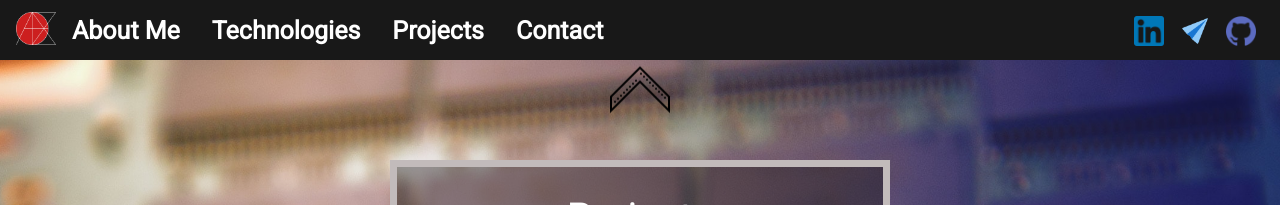
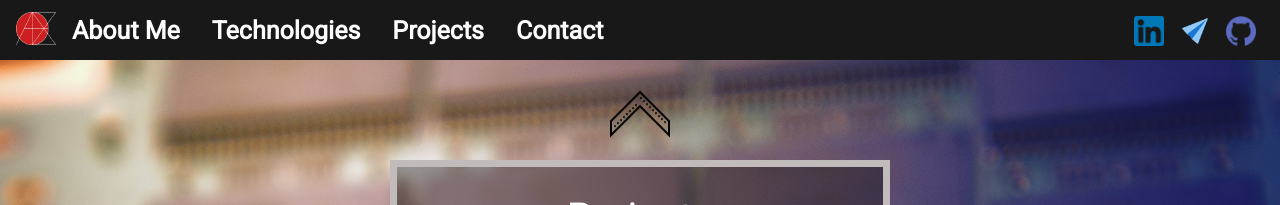
Before and after one commit to AlexGA93/Personal_Portfolio_Full_Stack, a React (Vite) app: page /projects in a window 1280 px wide. Shown: the top 205 px of the page. Built offline with nearby package versions, Linux system fonts and the light colour scheme; no server answers.

Commit message:
component animations

```diff
--- a/src/App.jsx
+++ b/src/App.jsx
@@ -31,7 +31,7 @@ export default App;
  * TODO:
  *  1- Presentation effect - done
  *  2- Arrows - done
- *  3- Animations
+ *  3- Animations - done
  *  4- Navbar
  *  5- responsive
  *  6- Change presentation effect to carousel/transition
--- a/src/components/TechGrid/TechGrid.scss
+++ b/src/components/TechGrid/TechGrid.scss
@@ -4,7 +4,7 @@
     .row{
         .col{
             img{
-                width: 100px;
+                width: 80px;
             }
         }
     }
--- a/src/pages/AboutMe/AboutMe.jsx
+++ b/src/pages/AboutMe/AboutMe.jsx
@@ -1,4 +1,7 @@
 import React, { useEffect } from 'react';
+
+// styles
+import './AboutMe.scss';
 
 // react router dom
 import { Link } from 'react-router-dom';
@@ -13,8 +16,7 @@ import upArrow from '../../assets/icons/others/arrow_up.png';
 // framer-motion
 import { motion } from 'framer-motion';
 
-// styles
-import './AboutMe.scss';
+
 
 const AboutMe = () => {
 
--- a/src/pages/ContactMe/ContactMe.jsx
+++ b/src/pages/ContactMe/ContactMe.jsx
@@ -1,4 +1,7 @@
 import React, {useEffect} from 'react';
+
+// styles
+import './ContactMe.scss';
 
 // react router dom
 import { Link } from 'react-router-dom';
@@ -15,8 +18,6 @@ import { useStateContext } from '../../context/ContextProvider';
 // framer-motion
 import { motion } from 'framer-motion';
 
-// styles
-import './ContactMe.scss';
 
 const ContactMe = () => {
 
@@ -44,7 +45,7 @@ const ContactMe = () => {
       {/* container */}
       <div className="contact_container d-flex flex-column justify-content-center align-items-center">
         {/* title inside a banner */}
-        <div className="contact_container_box banner_model">
+        <div className="contact_container_box banner_model animate__animated animate__fadeInUpBig">
           {/* title */}
           <div className='contact_container_box_title text-center'>
             <h1>Contact Me!</h1>
--- a/src/pages/ContactMe/ContactMe.scss
+++ b/src/pages/ContactMe/ContactMe.scss
@@ -5,10 +5,10 @@
     height: 94.5vh;
 
     &_container{
-        height: 100%;
+        height: 90%;
 
         &_box{
-            width: auto;
+            width: 70%;
             height: auto;
         }
     }
--- a/src/pages/Projects/Projects.jsx
+++ b/src/pages/Projects/Projects.jsx
@@ -48,9 +48,11 @@ const Projects = () => {
     };
 
     useEffect(() => {
-        // load http request data once!
-        makeRequest();
-        setIsLoaded(true);
+        const interval = setInterval(() => {
+            setIsLoaded(true);
+            makeRequest();
+        }, 1000);
+        return () => clearInterval(interval);
     }, [])
 
     return (
@@ -69,11 +71,11 @@ const Projects = () => {
                 </Link>
             </div>
             {/* title */}
-            <div className='projects_title banner_model d-flex flex-column justify-content-between align-items-center'>
+            <div className='projects_title banner_model animate__animated animate__fadeInLeftBig d-flex flex-column justify-content-between align-items-center'>
                 <h1>Projects</h1>
             </div>
 
-            <div className='projects_repos banner_model'>
+            <div className='projects_repos banner_model animate__animated animate__fadeInRightBig'>
                 <BannerCarousel />
             </div>
 
--- a/src/pages/Salute/Salute.jsx
+++ b/src/pages/Salute/Salute.jsx
@@ -18,7 +18,6 @@ import { motion } from 'framer-motion';
 
 // styles
 import "./Salute.scss";
-import "animate.css";
 
 const Salute = () => {
     // import states
@@ -28,7 +27,10 @@ const Salute = () => {
      } = useStateContext();
 
     useEffect(() => {
-      setIsLoaded(true);
+      const interval = setInterval(() => {
+        setIsLoaded(true);
+      }, 1000);
+      return () => clearInterval(interval);
     });
 
   return (
@@ -42,7 +44,7 @@ const Salute = () => {
       {/* Logo animation and title */}
       <div className="skills_container d-flex flex-column justify-content-between align-items-center">
         {/* Logo animacion */}
-        <div className={`skills_container_image ${isLoaded ? "animation" : ""} animate__animated animate__animate__animated animate__fadeInTopLeft p-4`}>
+        <div className={`skills_container_image animate__animated animate__fadeInTopLeft ${isLoaded ? "animation" : ""} p-4`}>
             <img src={Logo} alt="Alex_logo" />
         </div>
         {/* title inside a banner */}
@@ -50,7 +52,7 @@ const Salute = () => {
           <h1>Hello I'm Alex!</h1>
         </div>
         {/* arrow */}
-        <div className={`skills_container_arrow ${isLoaded ? "animation" : ""} animate__animated animate__fadeInUp d-flex justify-content-center mb-3`}>
+        <div className={`skills_container_arrow ${isLoaded ? "animation" : ""} d-flex justify-content-center mb-3`}>
           <Link to="/aboutMe">
               <img src={downArrow} alt="arrow_down" />
           </Link>
--- a/src/pages/Techs/Technologies.jsx
+++ b/src/pages/Techs/Technologies.jsx
@@ -1,4 +1,6 @@
 import React, { useEffect } from 'react';
+// styles
+import './Technologies.scss';
 
 // react router dom
 import { Link } from 'react-router-dom';
@@ -16,8 +18,7 @@ import upArrow from '../../assets/icons/others/arrow_up.png';
 // framer-motion
 import { motion } from 'framer-motion';
 
-// styles
-import './Technologies.scss';
+
 
 const Technologies = () => {
 
@@ -31,8 +32,12 @@ const Technologies = () => {
     } = useStateContext();
 
     useEffect(()=>{
-        setIsLoaded(true);
-    }, [])
+        const interval = setInterval(() => {
+            setIsLoaded(true);
+        }, 1000);
+        return () => clearInterval(interval);
+    }, []);
+
   return (
     <motion.div
         className='techs background_image_format d-flex flex-column justify-content-around align-items-center'
@@ -49,11 +54,11 @@ const Technologies = () => {
             </Link>
         </div>
         {/* title */}
-        <div className="techs_title banner_model d-flex flex-column justify-content-between align-items-center m-5">
+        <div className="techs_title banner_model animate__animated animate__fadeInRightBig d-flex flex-column justify-content-between align-items-center m-5">
             <h1>Technologies</h1>
         </div>
         {/* tech container */}
-        <div className="techs_techs banner_model d-flex flex-row flex-wrap m-3 align-self-center">
+        <div className="techs_techs banner_model animate__animated animate__fadeInLeftBig d-flex flex-row flex-wrap m-3 align-self-center">
             {/* text */}
             <div className='techs_techs_text m-2'>
                 <TechText />
```
